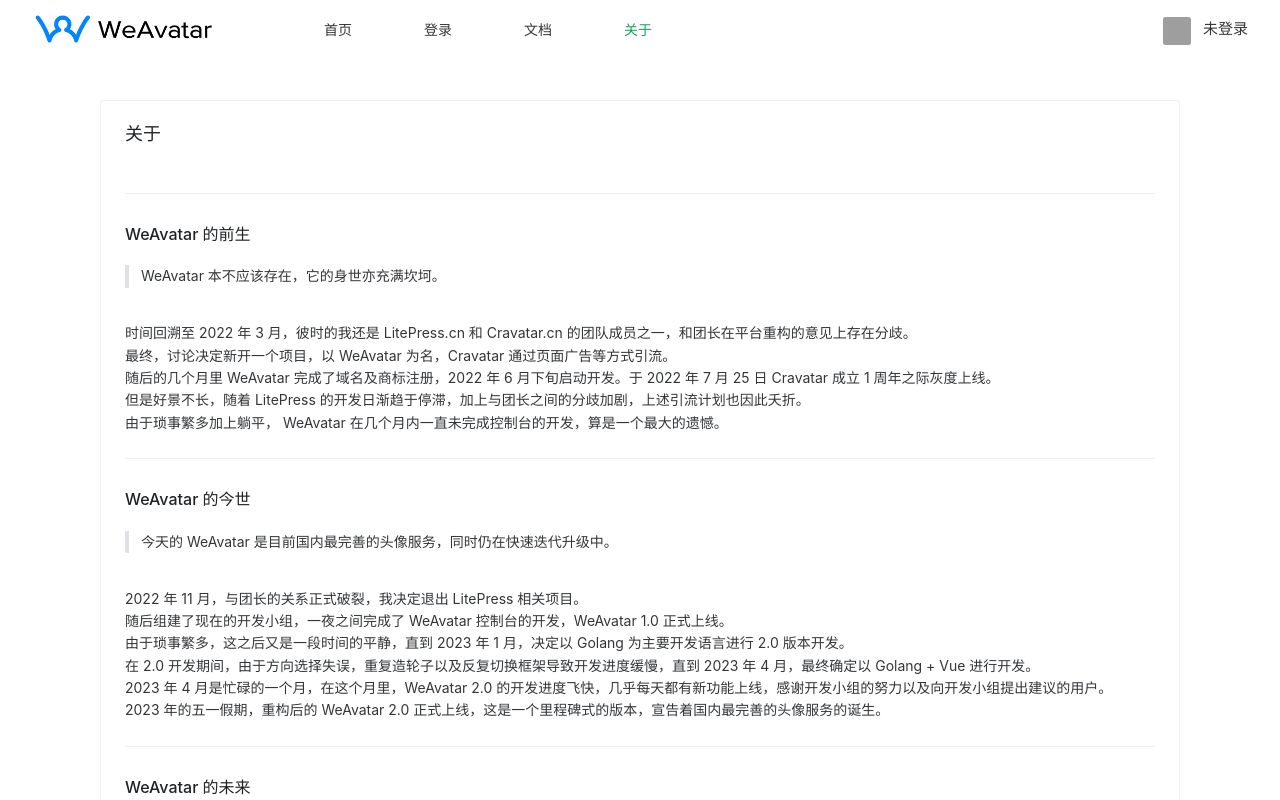
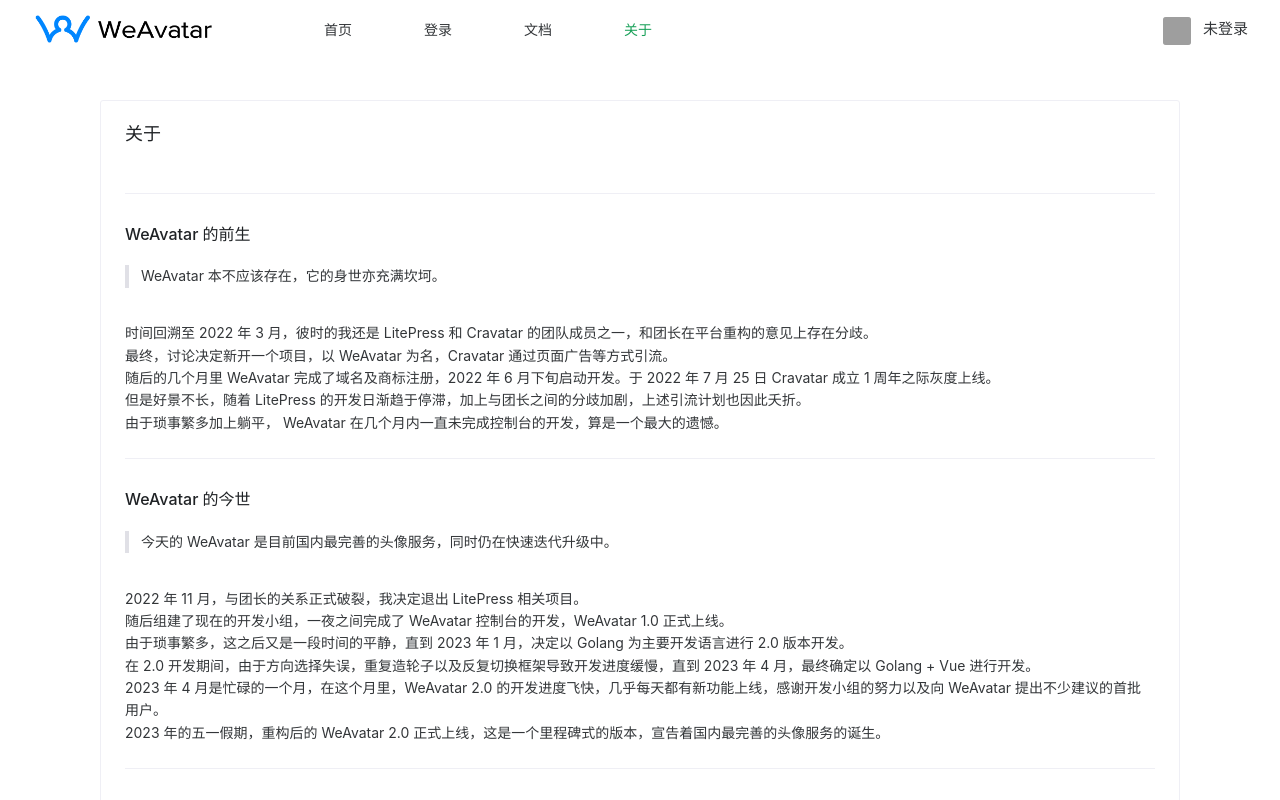
Before and after one commit to weavatar/frontend, a Vue app: page /about in a window 1280 px wide. Built offline with nearby package versions, Linux system fonts and the light colour scheme; no server answers; grey boxes are pictures that could not be loaded; some icons are missing; what vue-recaptcha-v3 would draw is missing.

Commit message:
fix: lint

```diff
--- a/src/views/SiteHeader.vue
+++ b/src/views/SiteHeader.vue
@@ -28,7 +28,7 @@
       </div>
       <div class="menu">
         <NDropdown trigger="click" :options="menuOptions" @select="handleSelect">
-          <n-icon :component="Menu" color="#36ad6a" size="40" :depth="1" />
+          <NIcon :component="MenuIcon" color="#2080f0" size="40" :depth="1" />
         </NDropdown>
       </div>
     </div>
@@ -41,8 +41,7 @@
 import { useRoute, useRouter } from 'vue-router'
 import { NMenu, NIcon, NImage, NText, NAvatar, NSpace, NDropdown, NLayoutHeader } from 'naive-ui'
 import {
-  MenuSharp,
-  Menu,
+  Menu as MenuIcon,
   HomeOutline as HomeIcon,
   LogInOutline as LoginIcon,
   PersonCircleOutline as PersonCircleIcon,
--- a/src/views/pages/AboutView.vue
+++ b/src/views/pages/AboutView.vue
@@ -6,7 +6,7 @@
       <NText>
         <NBlockquote> WeAvatar 本不应该存在，它的身世亦充满坎坷。 </NBlockquote>
         <br />
-        时间回溯至 2022 年 3 月，彼时的我还是 LitePress.cn 和 Cravatar.cn
+        时间回溯至 2022 年 3 月，彼时的我还是 LitePress 和 Cravatar
         的团队成员之一，和团长在平台重构的意见上存在分歧。
         <br />
         最终，讨论决定新开一个项目，以 WeAvatar 为名，Cravatar 通过页面广告等方式引流。
@@ -37,7 +37,8 @@
         4 月，最终确定以 Golang + Vue 进行开发。
         <br />
         2023 年 4 月是忙碌的一个月，在这个月里，WeAvatar 2.0
-        的开发进度飞快，几乎每天都有新功能上线，感谢开发小组的努力以及向开发小组提出建议的用户。
+        的开发进度飞快，几乎每天都有新功能上线，感谢开发小组的努力以及向 WeAvatar
+        提出不少建议的首批用户。
         <br />
         2023 年的五一假期，重构后的 WeAvatar 2.0
         正式上线，这是一个里程碑式的版本，宣告着国内最完善的头像服务的诞生。
```
